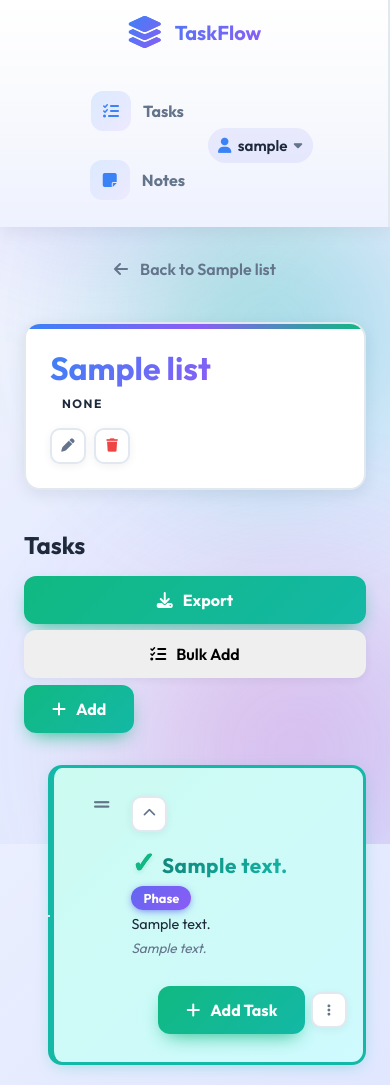
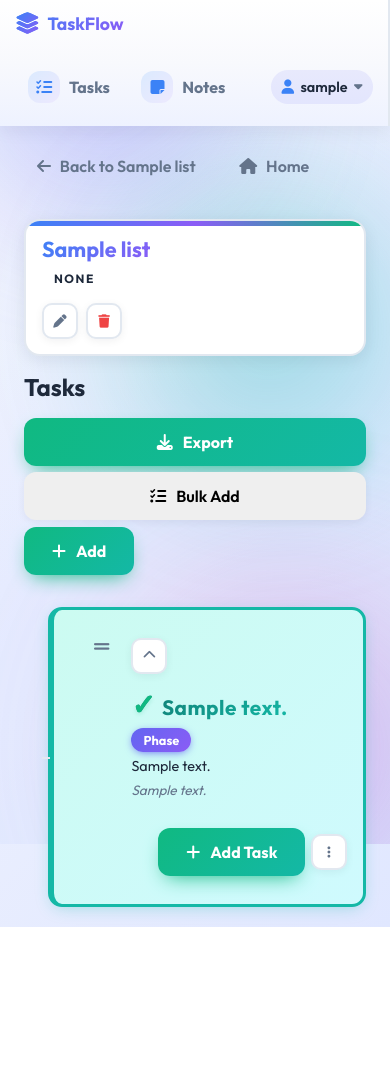
Before and after one commit to Arifrei/todo_app, a Flask app: page /list/1 in a window 390 px wide. After the commit the page ends 927 px from the top, so only its background shows below. Run offline with Flask 3, Linux system fonts and the light colour scheme; the visitor is signed in with stand-in values (Sample User, id 1); tables that the repository leaves empty hold one stand-in row (values such as "Sample post").

Commit message:
Optimize for mobile use.

```diff
--- a/models.py
+++ b/models.py
@@ -133,6 +133,7 @@ class TodoItem(db.Model):
             'list_id': self.list_id,
             'content': self.content,
             'status': self.status,
+            'is_phase': self.is_phase,
             'linked_list_id': self.linked_list_id,
             'order_index': self.order_index
         }
--- a/static/app.js
+++ b/static/app.js
@@ -67,8 +67,9 @@ async function loadDashboard() {
 function renderListCard(list) {
     const cardColorVar = list.type === 'hub' ? 'var(--accent-color)' : 'var(--primary-color)';
     const progress = list.progress || 0;
-    const itemCount = list.items ? list.items.length : 0;
-    const doneCount = list.items ? list.items.filter(i => i.status === 'done').length : 0;
+    const items = (list.items || []).filter(i => !i.is_phase);
+    const itemCount = items.length;
+    const doneCount = items.filter(i => i.status === 'done').length;
 
     return `
         <a href="/list/${list.id}" class="card" style="border-top-color: ${cardColorVar};">
@@ -1598,6 +1599,8 @@ document.addEventListener('DOMContentLoaded', () => {
     initDragAndDrop();
     normalizePhaseParents();
     restorePhaseVisibility();
+    initStickyListHeader();
+    initMobileTopbar();
     initNotesPage();
 
     // Add long-press listeners for mobile selection
@@ -1610,6 +1613,59 @@ document.addEventListener('DOMContentLoaded', () => {
         item.addEventListener('mouseleave', handleMouseHoldEnd);
     });
 });
+
+function initStickyListHeader() {
+    const header = document.querySelector('.list-header');
+    if (!header) return;
+    header.classList.add('sticky-header');
+
+    let lastScroll = window.scrollY;
+    window.addEventListener('scroll', () => {
+        const current = window.scrollY;
+        if (current > lastScroll + 10) {
+            header.classList.add('header-hidden');
+        } else if (current < lastScroll - 10) {
+            header.classList.remove('header-hidden');
+        }
+        lastScroll = current;
+    }, { passive: true });
+}
+
+function initMobileTopbar() {
+    const sidebar = document.querySelector('.sidebar');
+    if (!sidebar) return;
+
+    const media = window.matchMedia('(max-width: 1024px)');
+    let lastScroll = window.scrollY;
+
+    const handleScroll = () => {
+        if (!media.matches) {
+            sidebar.classList.remove('topbar-hidden');
+            lastScroll = window.scrollY;
+            return;
+        }
+
+        const current = window.scrollY;
+        if (current > lastScroll + 8) {
+            sidebar.classList.add('topbar-hidden');
+        } else if (current < lastScroll - 8) {
+            sidebar.classList.remove('topbar-hidden');
+        }
+        lastScroll = current;
+    };
+
+    const handleMediaChange = () => {
+        sidebar.classList.remove('topbar-hidden');
+        lastScroll = window.scrollY;
+    };
+
+    window.addEventListener('scroll', handleScroll, { passive: true });
+    if (typeof media.addEventListener === 'function') {
+        media.addEventListener('change', handleMediaChange);
+    } else if (typeof media.addListener === 'function') {
+        media.addListener(handleMediaChange);
+    }
+}
 
 let mouseHoldTimer = null;
 
--- a/static/style.css
+++ b/static/style.css
@@ -137,6 +137,7 @@ body {
     flex-direction: column;
     gap: 2rem;
     box-shadow: var(--shadow-sm);
+    transition: transform 0.25s ease, box-shadow 0.25s ease;
 }
 
 .logo {
@@ -583,12 +584,24 @@ header p {
 .list-header {
     margin-bottom: 2.5rem;
     background: var(--white);
-    padding: 2.5rem;
+    padding: 1.5rem 1.75rem;
     border-radius: var(--card-radius);
     border: 2px solid var(--border-color);
     box-shadow: var(--shadow-md);
     position: relative;
     overflow: hidden;
+}
+
+.list-header.sticky-header {
+    position: sticky;
+    top: 0;
+    z-index: 50;
+    transition: transform 0.25s ease, box-shadow 0.25s ease;
+}
+
+.list-header.sticky-header.header-hidden {
+    transform: translateY(-110%);
+    box-shadow: none;
 }
 
 .list-header::before {
@@ -665,12 +678,6 @@ header p {
 
 .task-item.phase:hover {
     box-shadow: 0 8px 24px -4px rgba(99, 102, 241, 0.3);
-}
-
-/* Phase in progress */
-.task-item.phase.status-in_progress {
-    background: linear-gradient(135deg, var(--warning-light) 0%, var(--indigo-light) 100%) !important;
-    border-color: var(--warning-color) !important;
 }
 
 /* Indent tasks that are under a phase */
@@ -823,6 +830,7 @@ body.selection-mode-active .select-item,
     transition: var(--transition);
     flex-shrink: 0;
     opacity: 0.5;
+    touch-action: none;
 }
 
 .drag-handle:hover {
@@ -1424,17 +1432,29 @@ textarea.form-control {
     .sidebar {
         width: 100%;
         display: flex;
+        flex-direction: row;
         align-items: center;
-        gap: 1rem;
-        padding: 1rem 1.25rem;
+        justify-content: space-between;
+        gap: 0.75rem;
+        padding: 0.85rem 1rem;
         position: sticky;
         top: 0;
         z-index: 100;
         box-shadow: 0 6px 16px rgba(0,0,0,0.05);
     }
 
+    .sidebar.topbar-hidden {
+        transform: translateY(-110%);
+        box-shadow: none;
+    }
+
     .logo {
         font-size: 1.25rem;
+        gap: 0.5rem;
+    }
+
+    .logo i {
+        font-size: 1.5rem;
     }
 
     .content {
@@ -1446,12 +1466,36 @@ textarea.form-control {
         flex-direction: row;
         flex-wrap: wrap;
         gap: 0.5rem;
+        width: 100%;
+        align-items: center;
+    }
+
+    .nav-links {
+        flex-direction: row;
+        flex-wrap: wrap;
+        align-items: center;
+        gap: 0.4rem;
+    }
+
+    .nav-links a {
+        padding: 0.75rem 0.95rem;
+        gap: 0.55rem;
+    }
+
+    .icon-bubble {
+        width: 34px;
+        height: 34px;
+    }
+
+    .user-chip {
+        padding: 0.45rem 0.65rem;
+        font-size: 0.9rem;
     }
 
     .header-row {
-    flex-direction: column;
-    align-items: flex-start;
-}
+        flex-direction: column;
+        align-items: flex-start;
+    }
 
 .nav-links a.active .icon-bubble {
     background: rgba(255, 255, 255, 0.25);
@@ -1562,6 +1606,16 @@ textarea.form-control {
 @media (max-width: 700px) {
     .sidebar {
         flex-wrap: wrap;
+        padding: 0.75rem 0.95rem;
+        gap: 0.6rem;
+    }
+
+    .logo {
+        font-size: 1.1rem;
+    }
+
+    .logo i {
+        font-size: 1.35rem;
     }
 
     .task-item {
@@ -1591,8 +1645,13 @@ textarea.form-control {
         flex: 0 0 auto;
         justify-content: center;
         text-align: center;
-        padding: 0.65rem 0.85rem;
+        padding: 0.6rem 0.75rem;
         white-space: nowrap;
+    }
+
+    .icon-bubble {
+        width: 32px;
+        height: 32px;
     }
 
     .nav-row {
@@ -1654,7 +1713,12 @@ textarea.form-control {
     }
 
     .list-header {
-        padding: 1.5rem;
+        padding: 0.9rem 1rem;
+        margin-bottom: 1rem;
+    }
+
+    .list-header h1 {
+        font-size: 1.35rem;
     }
 
     .list-header .card-header {
--- a/templates/base.html
+++ b/templates/base.html
@@ -10,7 +10,7 @@
     <link rel="preconnect" href="https://fonts.googleapis.com">
     <link rel="preconnect" href="https://fonts.gstatic.com" crossorigin>
     <link href="https://fonts.googleapis.com/css2?family=Outfit:wght@300;400;500;600;700&display=swap" rel="stylesheet">
-    <link rel="stylesheet" href="{{ url_for('static', filename='style.css', v='2') }}">
+    <link rel="stylesheet" href="{{ url_for('static', filename='style.css', v='3') }}">
     <link rel="stylesheet" href="https://cdnjs.cloudflare.com/ajax/libs/font-awesome/6.4.0/css/all.min.css">
     <link rel="icon" type="image/png" href="{{ url_for('static', filename='favicon.png') }}">
 </head>
@@ -91,7 +91,7 @@
         </div>
     </div>
 
-    <script src="{{ url_for('static', filename='app.js') }}"></script>
+    <script src="{{ url_for('static', filename='app.js', v='3') }}"></script>
     <script>
         if ('serviceWorker' in navigator) {
             window.addEventListener('load', () => {
--- a/templates/list_view.html
+++ b/templates/list_view.html
@@ -7,9 +7,10 @@
     <a href="/list/{{ parent_list.id }}" class="back-link"><i class="fa-solid fa-arrow-left"></i> Back to {{
         parent_list.title }}</a>
     {% endif %}
+    <a href="/" class="back-link" style="margin-left: 0.75rem;"><i class="fa-solid fa-house"></i> Home</a>
 </div>
 
-<div class="list-header">
+<div class="list-header sticky-header">
     <div class="card-header">
         <div>
             <h1 id="list-title-display">{{ todo_list.title }}</h1>
```
Also changed, not shown: templates/select_user.html (+39 -3 lines).
